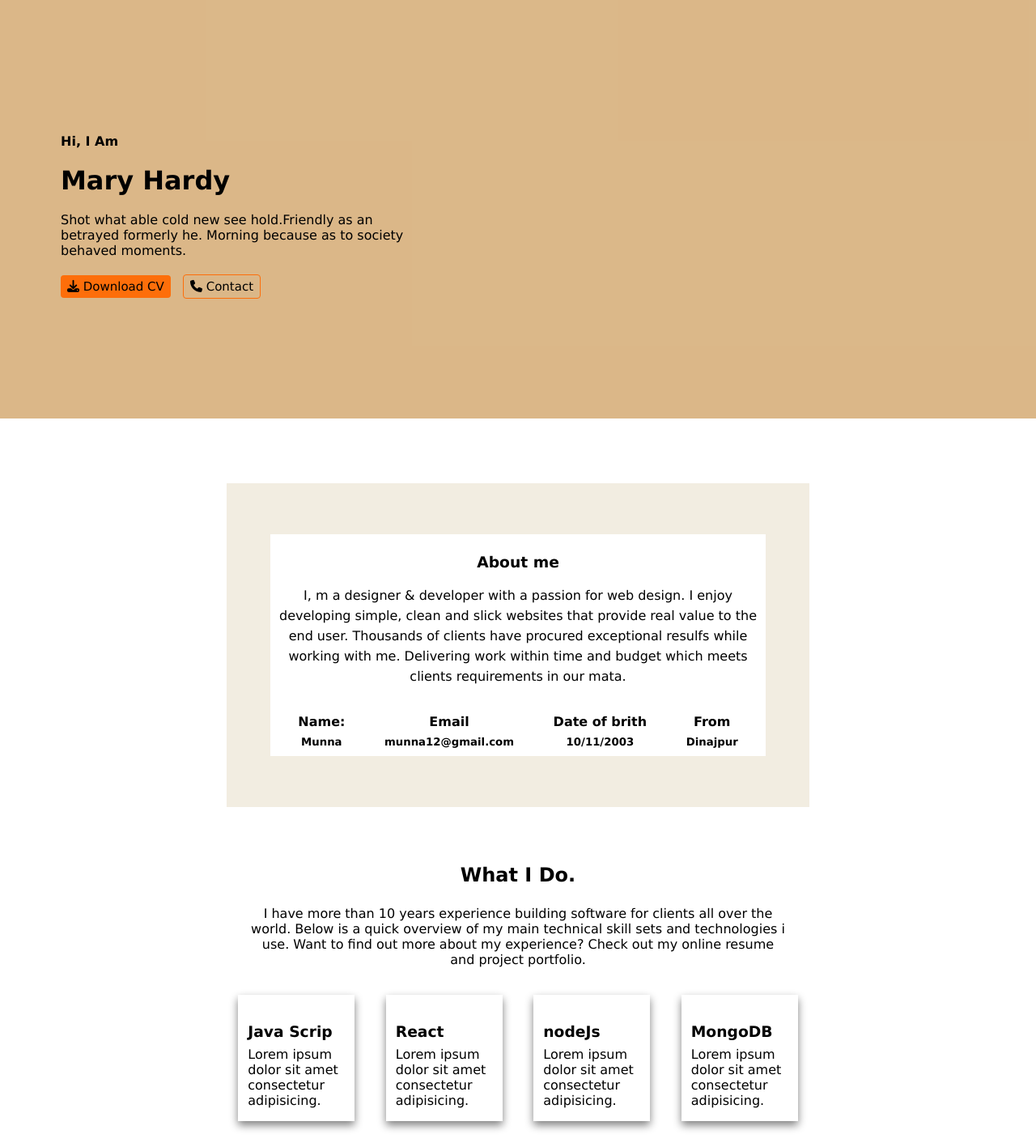
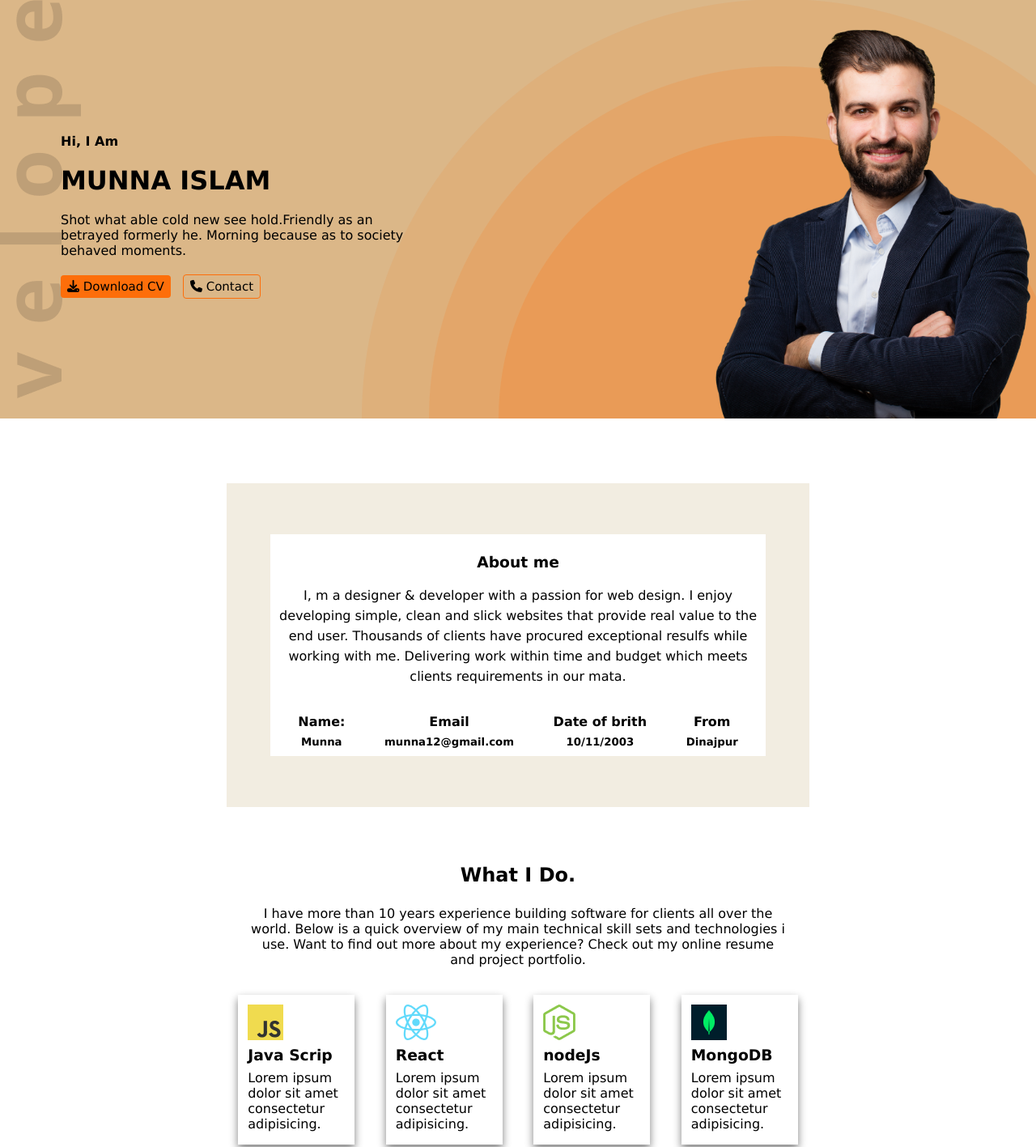
Before and after one commit to MdMunna1/Protfoli111, a plain HTML site: page index.html in a window 1280 px wide. Shown: the part 81-1498 px from the top of the page at 81% size. Drawn offline with Linux system fonts and the light colour scheme.

Commit message:
push my code ggithub

```diff
--- a/index.html
+++ b/index.html
@@ -29,7 +29,7 @@
       <div class="hero">
         <div class="hero-1">
           <h4>Hi, I Am</h4>
-          <h1>Mary Hardy</h1>
+          <h1>MUNNA ISLAM</h1>
           <p>
             Shot what able cold new see hold.Friendly as an betrayed formerly
             he. Morning because as to society behaved moments.
@@ -41,7 +41,7 @@
             <i class="fa-solid fa-phone"></i> Contact
           </button>
         </div>
-        <img class="imgg" src="./portfolio-resources/images/hardy.png" alt="" />
+        <img class="imgg" src="./images/hardy.png" alt="" />
       </div>
     </header>
     <main>
@@ -90,7 +90,7 @@
           <div class="main2-div1">
             <div class="foter-4">
               <img
-                src="./portfolio-resources/images/icons/js.png
+                src="./images/icons/js.png
                 "
                 alt=""
               />
@@ -99,17 +99,17 @@
             </div>
 
             <div class="foter-4">
-              <img src="./portfolio-resources/images/icons/react.png" alt="" />
+              <img src="./images/icons/react.png" alt="" />
               <h3>React</h3>
               <p>Lorem ipsum dolor sit amet consectetur adipisicing.</p>
             </div>
             <div class="foter-4">
-              <img src="./portfolio-resources/images/icons/nodejs.png" alt="" />
+              <img src="./images/icons/nodejs.png" alt="" />
               <h3>nodeJs</h3>
               <p>Lorem ipsum dolor sit amet consectetur adipisicing.</p>
             </div>
             <div class="foter-4">
-              <img src="./portfolio-resources/images/icons/mongo.png" alt="" />
+              <img src="./images/icons/mongo.png" alt="" />
               <h3>MongoDB</h3>
               <p>Lorem ipsum dolor sit amet consectetur adipisicing.</p>
             </div>
@@ -199,9 +199,9 @@
 <div class="foter-1"><h3>Lets Connect</h3>
   <P>Please fill out the form on this section to contact with me or call between 9:00 A.M and 8.00 P.M ET, Monday through Friday.</P>
   <div class="icon">
-<img src="./portfolio-resources/images/icons/facebook.png" alt="">
-<img src="./portfolio-resources/images/icons/twitter.png" alt="">
-<img src="./portfolio-resources/images/icons/insta.png" alt="">
+<img src="./images/icons/facebook.png" alt="">
+<img src="./images/icons/twitter.png" alt="">
+<img src="./images/icons/insta.png" alt="">
 
   </div>
 
@@ -217,7 +217,7 @@
 
 </div>
 
-<h1>MUNna</h1>
+
 
     </footer>
   </body>
--- a/style.css
+++ b/style.css
@@ -12,8 +12,8 @@ header {
   width: 100%;
   background-color: rgba(196, 137, 59, 0.603);
   font-family: sans-serif;
-  background-image: url(./portfolio-resources/images/developer.png),
-    url(./portfolio-resources/images/header_bg.png);
+  background-image: url(./images/developer.png),
+    url(./images/header_bg.png);
   background-position: top left, bottom right;
 
   background-repeat: no-repeat;
```
